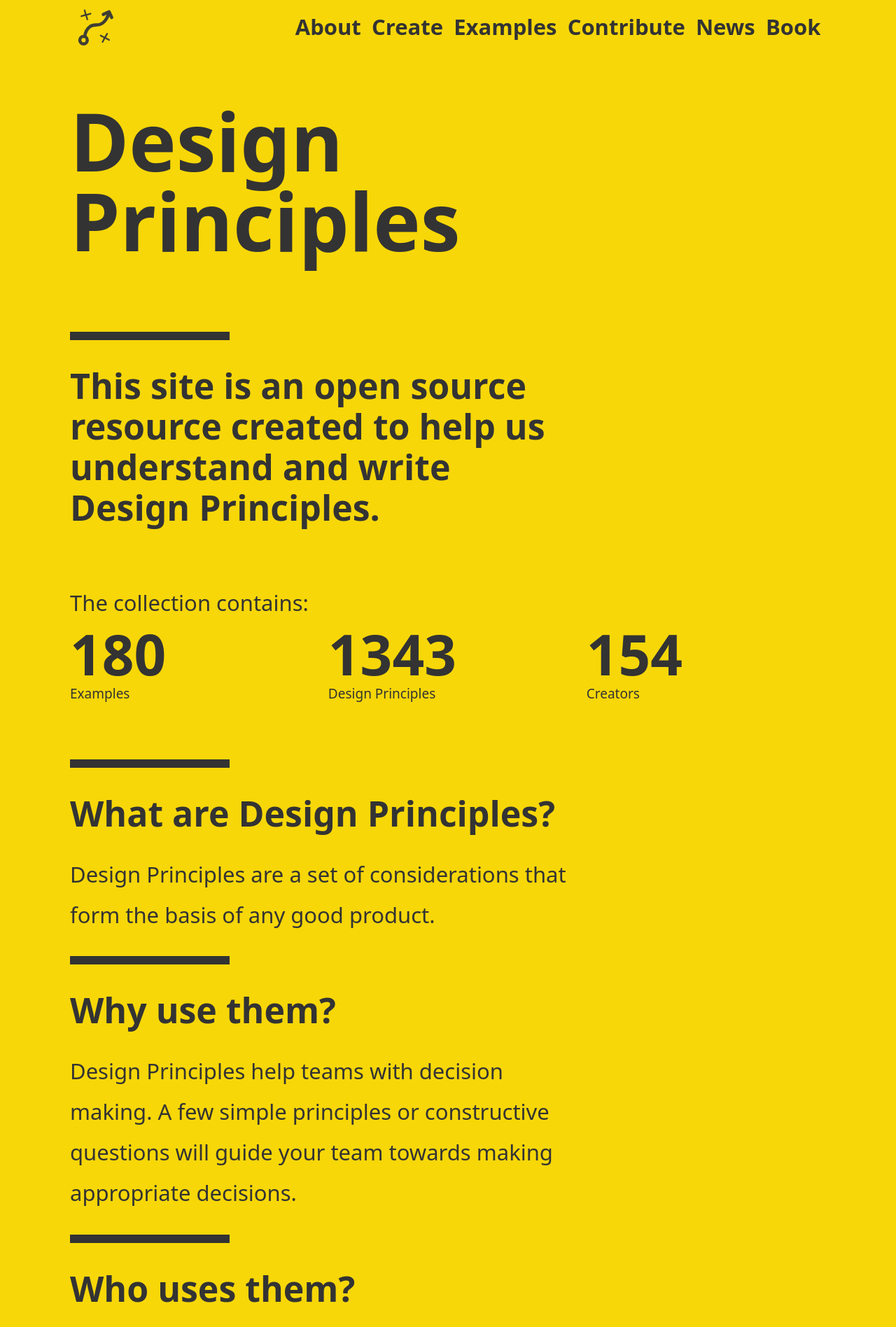
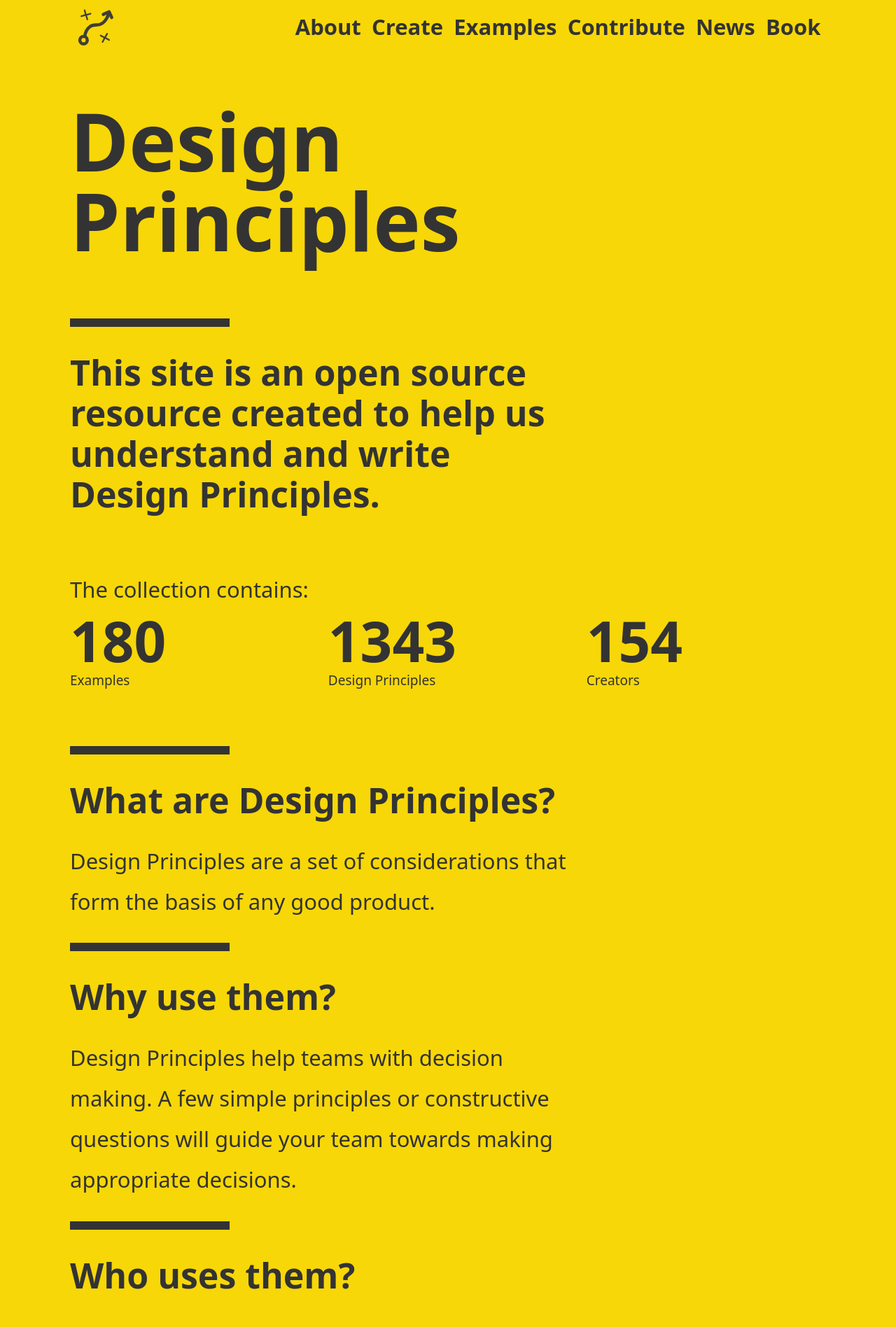
Before and after one commit to benbrignell/principles.design, a Jekyll site: the page built from index.html, in a window 1280 px wide. Shown: the top 1896 px of the page at 70% size. Built offline with Jekyll 4.4.1, drawn with Linux system fonts in a browser that asks for light colours.

Commit message:
fixed header height issue

```diff
--- a/_includes/header.html
+++ b/_includes/header.html
@@ -1,6 +1,6 @@
 <header class="site-header">
 
-  <div class="wrapper">
+  <div class="wrapper pbn">
     {% include nav.html %}
     {% if page.layout == "home" %}
     <h1 class="intro">Design <br>Principles</h1>
--- a/_sass/_scratch.scss
+++ b/_sass/_scratch.scss
@@ -161,16 +161,11 @@ p.source {
     width: 12em;
     }
 }
-body.home header.site-header {
+header.site-header {
   background: $primary;
   height: auto;
 }
 
-.site-header {
-  height: 4em;
-  min-height: 4em;
-  overflow: hidden;
-}
 div.page-content {
   background: $white;
 }
```
Also changed, not shown: _includes/main.css.
